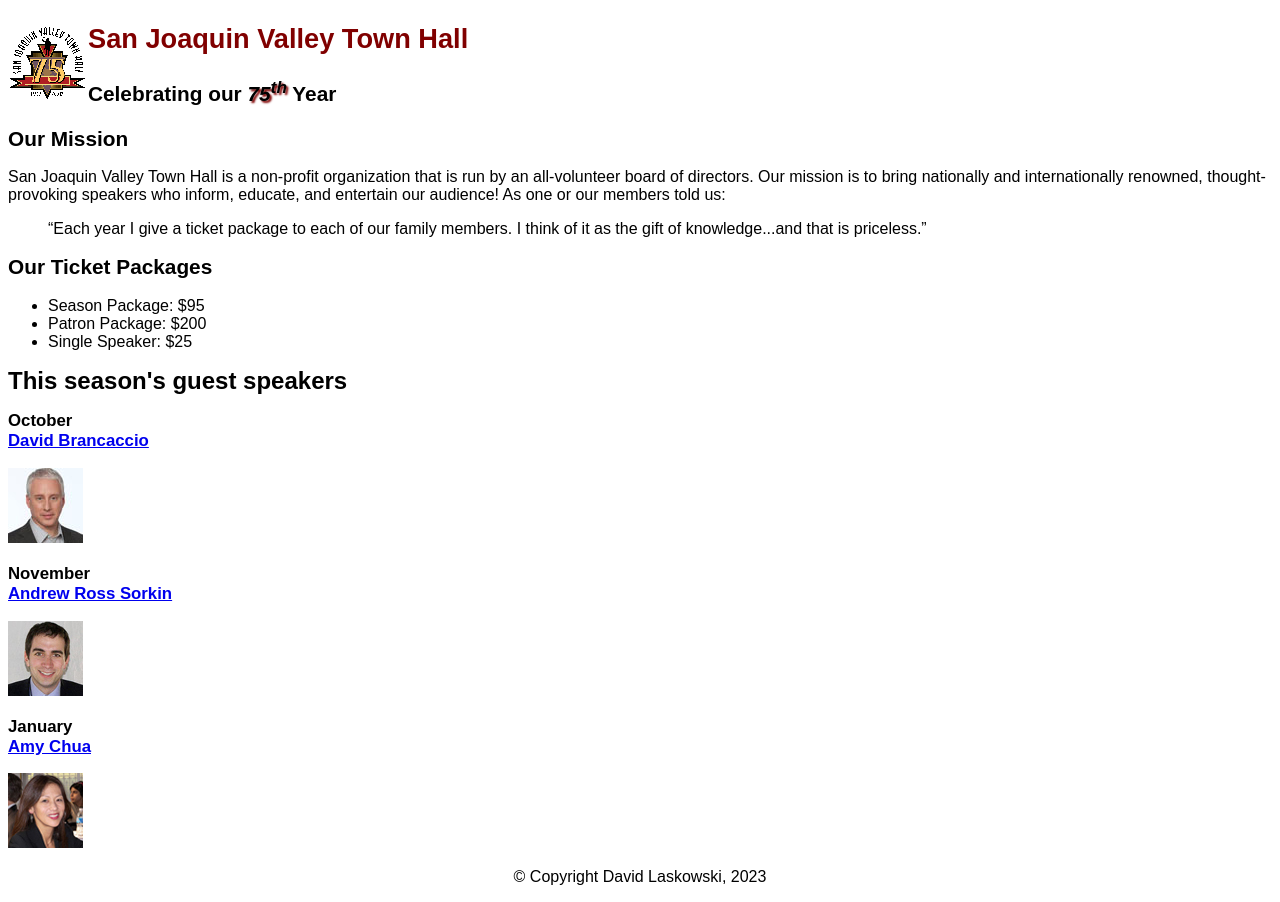
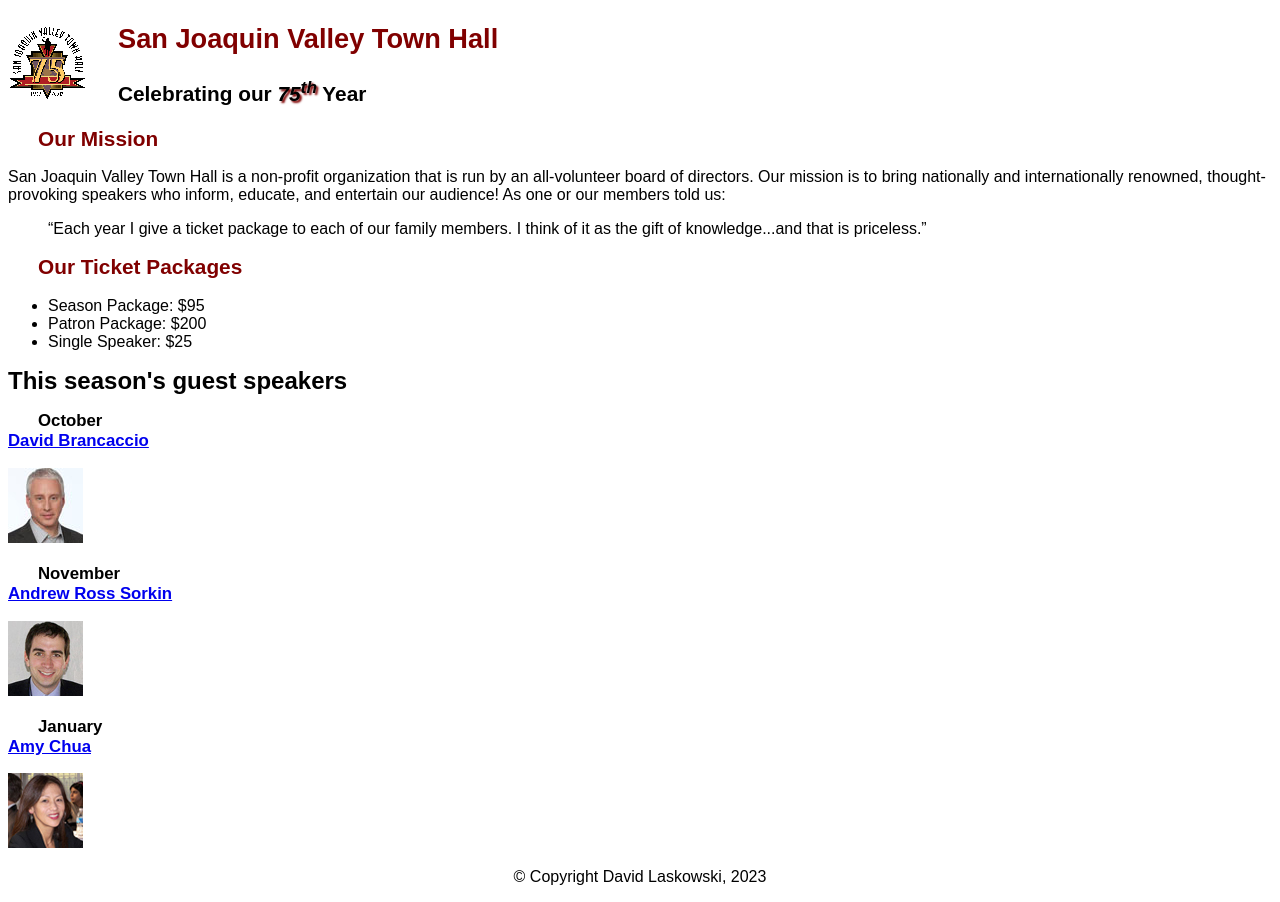
Before and after one commit to dlaskowski23/A08, a plain HTML site: page index.html in a window 1280 px wide. Drawn offline with Linux system fonts and the light colour scheme.

Commit message:
Update c4_main.css

```diff
--- a/styles/c4_main.css
+++ b/styles/c4_main.css
@@ -28,14 +28,14 @@ main h3 {
 
 h2{
 	font-size: 170%;
-	color: #800000;
-	/*text-indent: 30px;*/
+	color: var(--global-color-1);
+	text-indent: 30px;
 }
 
 h3{
 	font-size: 130%;
 	font-style: normal;
-	/*text-indent: 30px;*/
+	text-indent: 30px;
 }
 
 a:focus, a:hover{
@@ -47,5 +47,8 @@ footer p{
 }
 
 .shadow{
-	text-shadow: 2px 2px 2px #800000;
+	text-shadow: 2px 2px 2px var(--global-color-1);
 }
+:root{
+	--global-color-1: #800000;
+}
```
